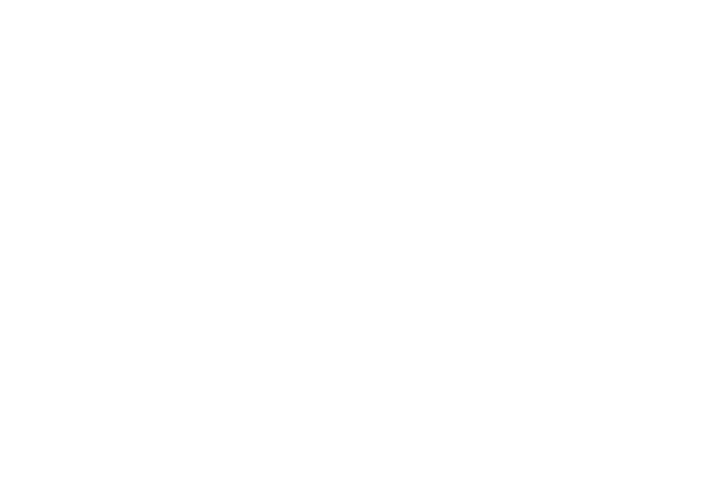
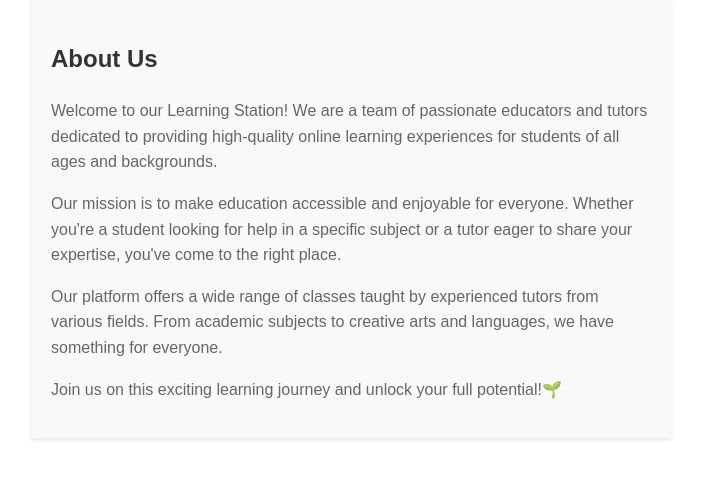
Before and after one commit to KShilina/LearningStation-Final, a React (Create React App) app in the folder react-front-end/: page /about in a window 1280 px wide. Before the commit this address had no page. Shown: the top 478 px of the page, without its empty margins (289-990 px from the left). Built offline with nearby package versions, Linux system fonts and the light colour scheme.

Commit message:
add about section

```diff
--- a/react-front-end/src/components/About.js
+++ b/react-front-end/src/components/About.js
@@ -0,0 +1,31 @@
+import React from "react";
+import './About.scss';
+
+const About = () => {
+  return (
+    <div className="about-container">
+      <h2>About Us</h2>
+      <p>
+        Welcome to our Learning Station! We are a team of passionate educators
+        and tutors dedicated to providing high-quality online learning
+        experiences for students of all ages and backgrounds.
+      </p>
+      <p>
+        Our mission is to make education accessible and enjoyable for everyone.
+        Whether you're a student looking for help in a specific subject or a
+        tutor eager to share your expertise, you've come to the right place.
+      </p>
+      <p>
+        Our platform offers a wide range of classes taught by experienced tutors
+        from various fields. From academic subjects to creative arts and
+        languages, we have something for everyone.
+      </p>
+      <p>
+        Join us on this exciting learning journey and unlock your full
+        potential!🌱
+      </p>
+    </div>
+  );
+};
+
+export default About;
--- /dev/null
+++ b/react-front-end/src/components/About.scss
@@ -0,0 +1,18 @@
+.about-container {
+  max-width: 600px;
+  margin: 0 auto;
+  padding: 20px;
+  font-family: Arial, sans-serif;
+  line-height: 1.6;
+  background-color: #f9f9f9;
+  box-shadow: 0 2px 4px rgba(0, 0, 0, 0.1);
+
+  h2 {
+    color: #333;
+  }
+
+  p {
+    color: #666;
+  }
+
+}
--- a/react-front-end/src/components/Home.js
+++ b/react-front-end/src/components/Home.js
@@ -20,17 +20,12 @@
 
   //handlesearch is for the search bar
   const handleSearch = (query) => {
-    fetch(`/api/search?subject=${query}`)
+    axios
+    .get(`/api/search?subject=${query}`)
     .then((response) => {
-        if (!response.ok) {
-          throw new Error('Network response was not ok');
-        }
-        return response.json();
-      })
-      .then((data) => {
       // handle success
-        console.log(data); // The search results received from the API
-        setSearchResults(data); // Update the state with the search results
+      console.log(response.data); // The search results received from the API
+      setSearchResults(response.data); // Update the state with the search results
     })
     .catch((error) => {
       // handle error if needed
--- a/react-front-end/src/components/Home.scss
+++ b/react-front-end/src/components/Home.scss
@@ -6,11 +6,13 @@
   flex-direction: row;
   justify-content: space-between;
 
+
   .tutor-card {
     width: calc(33.33% - 20px); // To make each tutor card take one-third of the available width (minus margins)
     border: 1px solid #ccc;
     padding: 10px;
     margin: 10px;
+    background-color: #f9f9f9;
 
     // Add other styles as needed for the tutor cards
   }
--- a/react-front-end/src/components/Navbar.js
+++ b/react-front-end/src/components/Navbar.js
@@ -20,7 +20,7 @@
         </li>
 
         <li>
-          <a href="#about us">About</a>
+          <a href="/about">About</a>
         </li>
 
         <li>
--- a/react-front-end/src/index.js
+++ b/react-front-end/src/index.js
@@ -10,13 +10,14 @@
 import Home from "./components/Home";
 import StudentRegister from "./components/StudentRegister";
 import TutorRegister from "./components/TutorRegister";
-
+import About from "./components/About";
 
 export default function Index() {
   return (
     <BrowserRouter>
       <Routes>
         <Route path="/" element={<Home />} />
+        <Route path="/about" element={<About />} />
         <Route path="/StudentRegister" element={<StudentRegister />} />
         <Route path="/login" element={<Login />} />
         <Route path="/dashboard" element={<Dashboard />} />
```
Lines whose indentation alone changed are shown as unchanged.
